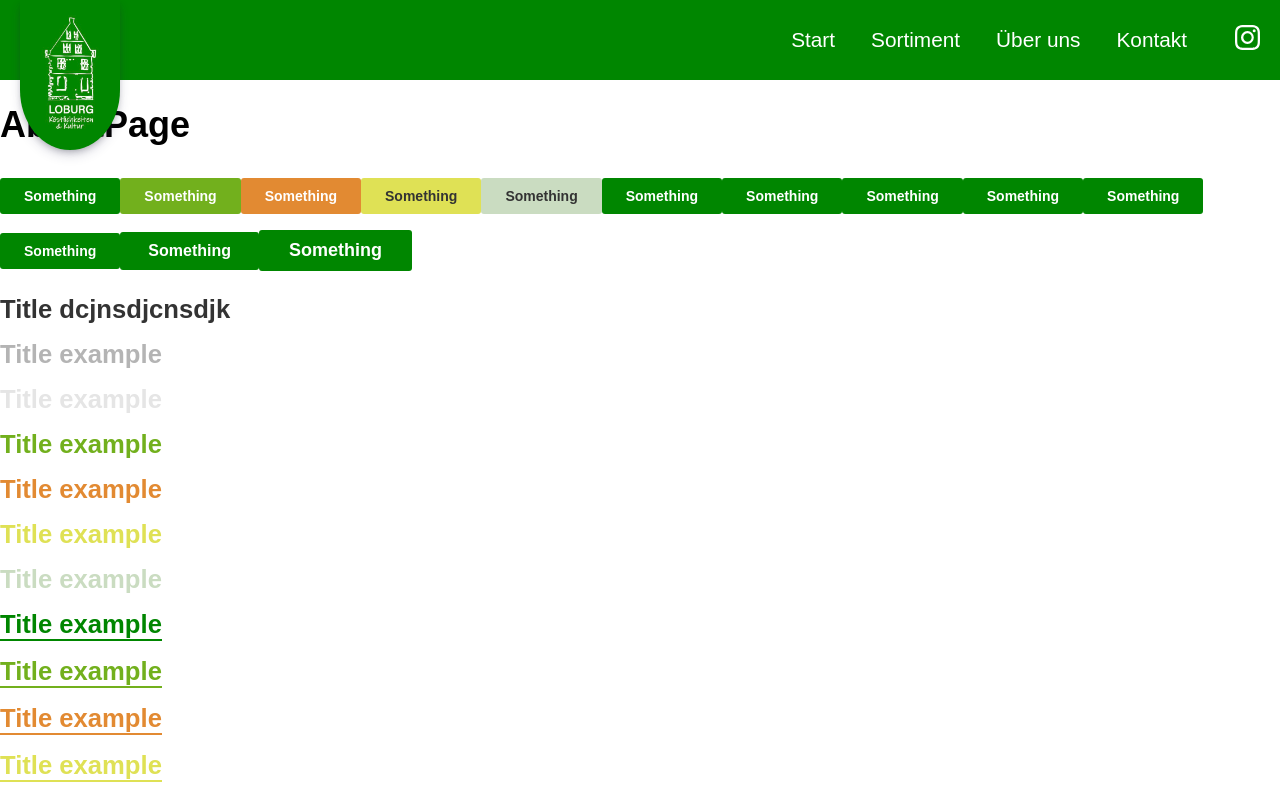
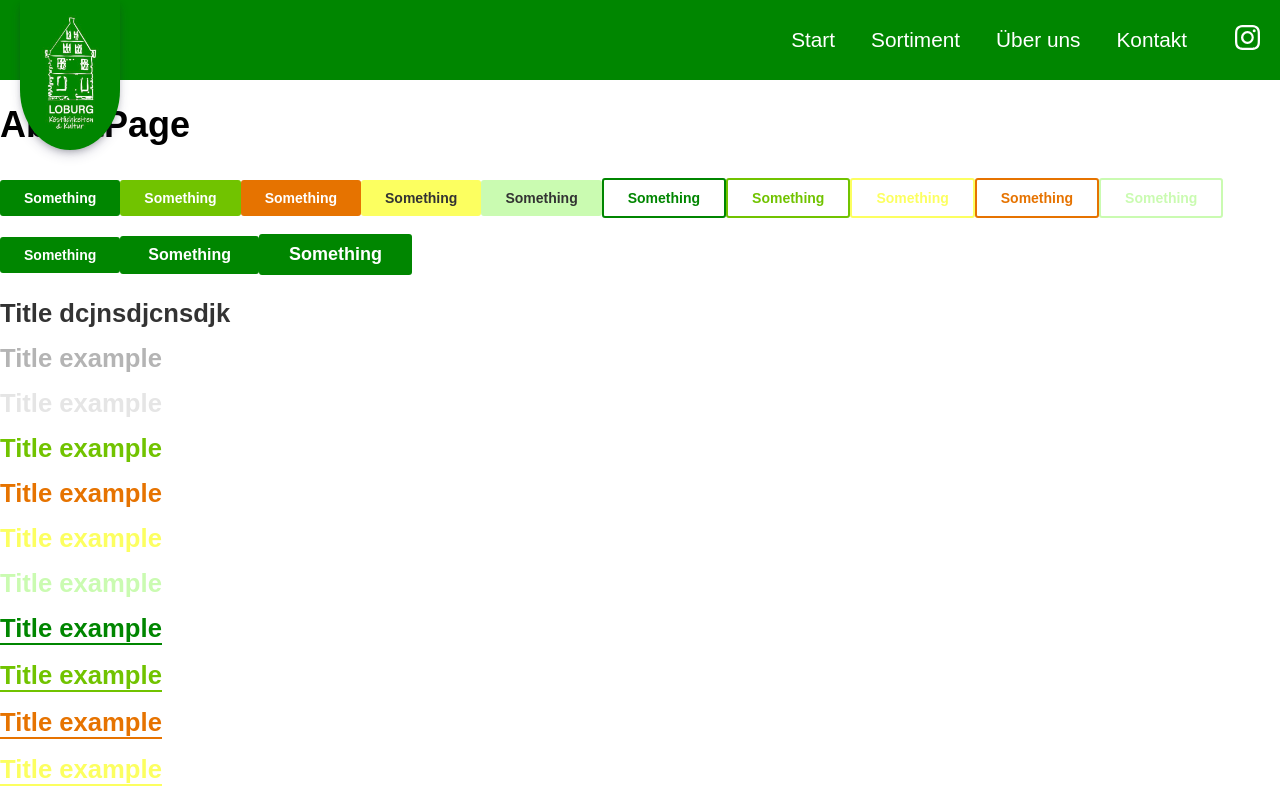
Before and after one commit to CasparVelsen/hofladen-loburg, a React (Create React App) app: page /about in a window 1280 px wide. Shown: the top 800 px of the page. Built offline with nearby package versions, Linux system fonts and the light colour scheme.

Commit message:
Change colors

```diff
--- a/src/pages/AboutPage.js
+++ b/src/pages/AboutPage.js
@@ -12,11 +12,11 @@ export default function AboutPage() {
       <Button buttonStyle="danger">Something</Button>
       <Button buttonStyle="warning">Something</Button>
       <Button buttonStyle="succes">Something</Button>
-      <Button buttonStyle="primary--outlined">Something</Button>
-      <Button buttonStyle="secondary--outlined">Something</Button>
-      <Button buttonStyle="warning--outlined">Something</Button>
-      <Button buttonStyle="danger--outlined">Something</Button>
-      <Button buttonStyle="succes--outlined">Something</Button>
+      <Button buttonStyle="primary-outlined">Something</Button>
+      <Button buttonStyle="secondary-outlined">Something</Button>
+      <Button buttonStyle="warning-outlined">Something</Button>
+      <Button buttonStyle="danger-outlined">Something</Button>
+      <Button buttonStyle="succes-outlined">Something</Button>
       <Button buttonStyle="primary" buttonSize="small">
         Something
       </Button>
--- a/src/styles/variables.scss
+++ b/src/styles/variables.scss
@@ -11,11 +11,11 @@ $text-size-small: 0.875rem;
 
 // Colors
 $color-primary: #008600;
-$color-primary-light: #cadcc1;
-$color-secondary: #72b01d;
+$color-primary-light: #cafbb1;
+$color-secondary: #71c300;
 $color-black: #333;
-$color-accent: #e28a32;
-$color-accent-secondary: #dfe155;
+$color-accent: #e67300;
+$color-accent-secondary: #fcff60;
 $color-tone: #454955;
 $color-background: #f3eff5;
 
```
